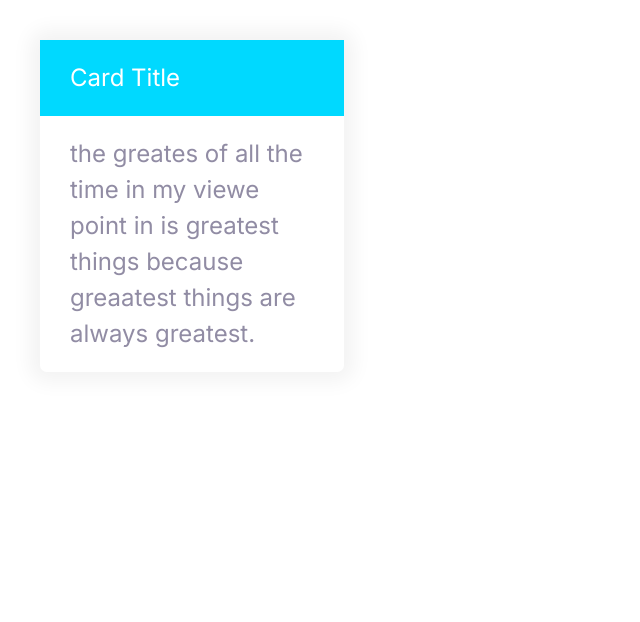
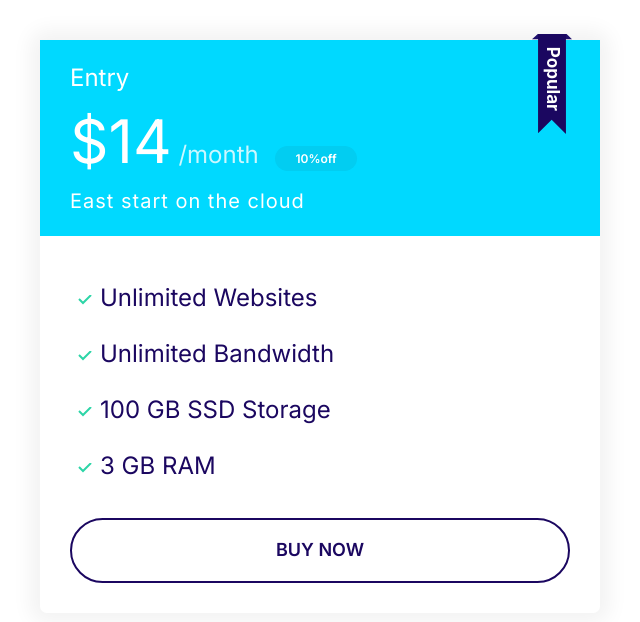
Before and after one commit to aman13e/aman13e.github.io, a plain HTML site: page index.html in a window 1280 px wide. Shown: the whole page, without its empty margins (0-640 px from the left). Drawn offline with Linux system fonts and the light colour scheme.

Commit message:
styles for plan

```diff
--- a/css/style.css
+++ b/css/style.css
@@ -102,6 +102,7 @@ font-size: 2rem;
 }
 .badge--small{
     font-size: 1.6rem;
+    padding: 0.rem 1.5rem;
 }
 @media  screen and (min-width:1024px) {
     .badge{
@@ -262,3 +263,59 @@ margin: 4px;
     background: var(--color-secondary);
     color: #fff;
 }
+
+.card--secondary .badge--secondary{
+    background: #02cdf1;
+}
+/*plans*/
+
+.plan__name{
+  color: #fff;
+  margin: 0;
+  font-weight: 500;
+  font-size: 2.4rem;
+}
+.plan__price{
+    font-size: 6rem;
+}
+.plan__billing-cycle{
+    font-size: 2.4rem;
+    font-weight: 300;
+    opacity: 0.8;
+    margin-right: 1rem;
+}
+.plan__discription{
+    font-size: 2rem;
+    font-weight: 300;
+    letter-spacing: 1px;
+    display: block;
+}
+.plan .list__item{
+    margin-bottom: 2rem;
+}
+.plan--popular .card__header{
+    position: relative;
+}
+.plan--popular .card__header::before{
+    content: url(../images/popular.svg);
+   width: 40px;
+   position: absolute;
+   display: inline-block;
+   top: -6px;
+   right: 5%;
+}
+@media screen and (min-width:1024){
+   .plan__name{
+
+    font-size: 1.4rem;
+   }
+   .plan__price{
+    font-size: 5rem;
+   }
+   .plan__billing-cycle{
+    font-size: 1.6rem;
+   }
+   .plan__discription{
+    font-size: 1.7rem;
+   }
+}
--- a/index.html
+++ b/index.html
@@ -13,11 +13,28 @@
     <title>Ma Proffesional Website</title>
 </head>
 <body>
-  <div style="width:30%; padding: 4rem;">
-      <div class="card card--secondary">
-        <header class="card__header">Card Title</header>
-      <div class="card__body">the greates of all the time in my viewe point in is greatest things because greaatest things are always greatest.</div>
-      </div>
-  </div>
+    <div style="width:50%; padding: 4rem">
+        <div class="plan plan--popular">
+            <div class="card card--secondary">
+              <header class="card__header">
+                <h3 class="plan__name">Entry</h3>
+                <span class="plan__price">$14</span>
+                <span class="plan__billing-cycle">/month</span>
+                <span class="badge badge--secondary badge--small">10%off</span>
+                <span class="plan__discription">East start on the cloud</span>
+              </header>
+            <div class="card__body">
+                <ul class="list list--tick">
+                    <li class="list__item">Unlimited Websites</li>
+                    <li class="list__item">Unlimited Bandwidth</li>
+                    <li class="list__item">100 GB SSD Storage</li>
+                    <li>3 GB RAM</li>
+                 </ul>
+                <button class="btn btn--outline btn--block">BUY NOW</button>
+            </div>
+            </div>
+        </div>
+    </div>
+
 </body>
 </html>
```
Also changed, not shown: css/components/card.html (line endings or trailing spaces), images/popular.svg (added).
